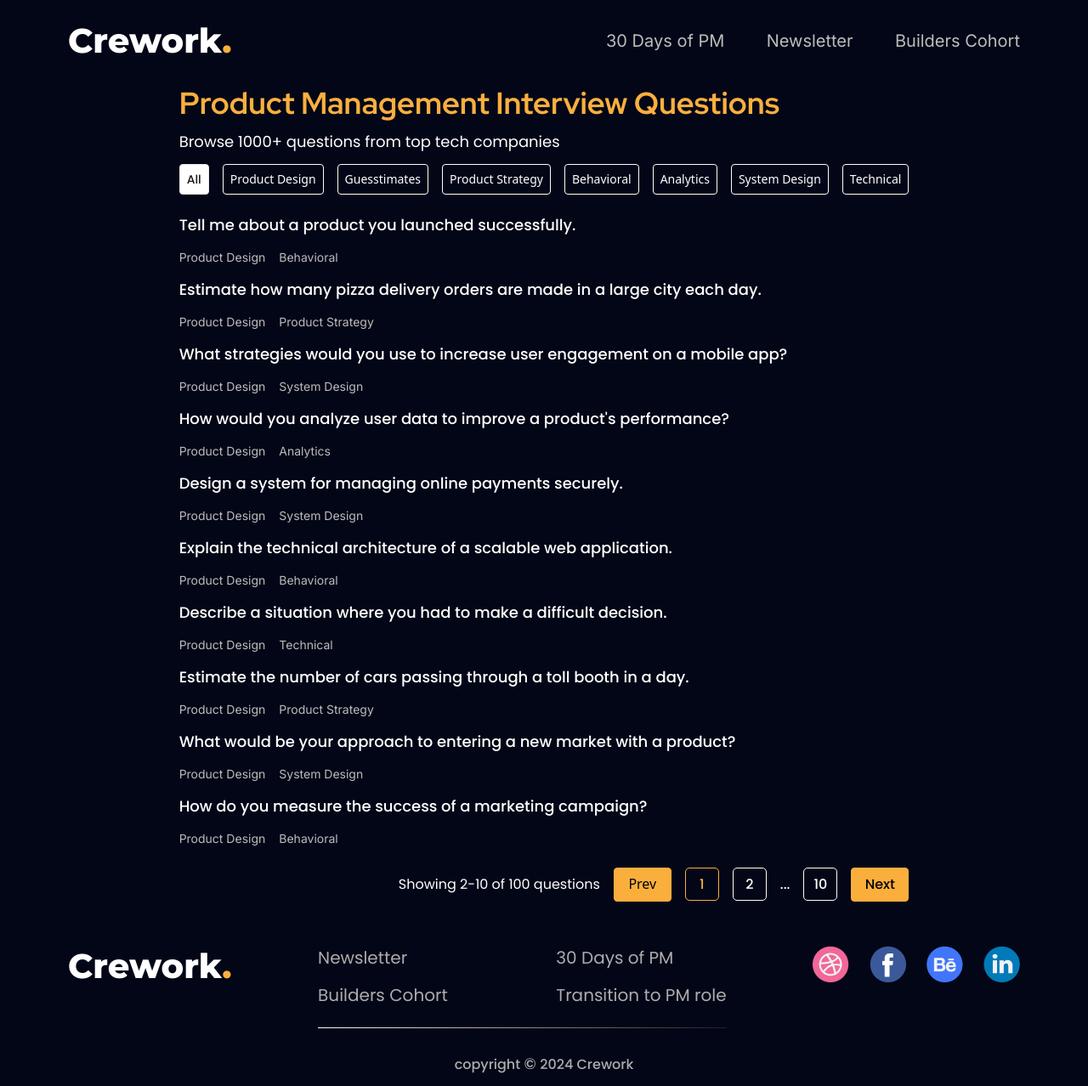
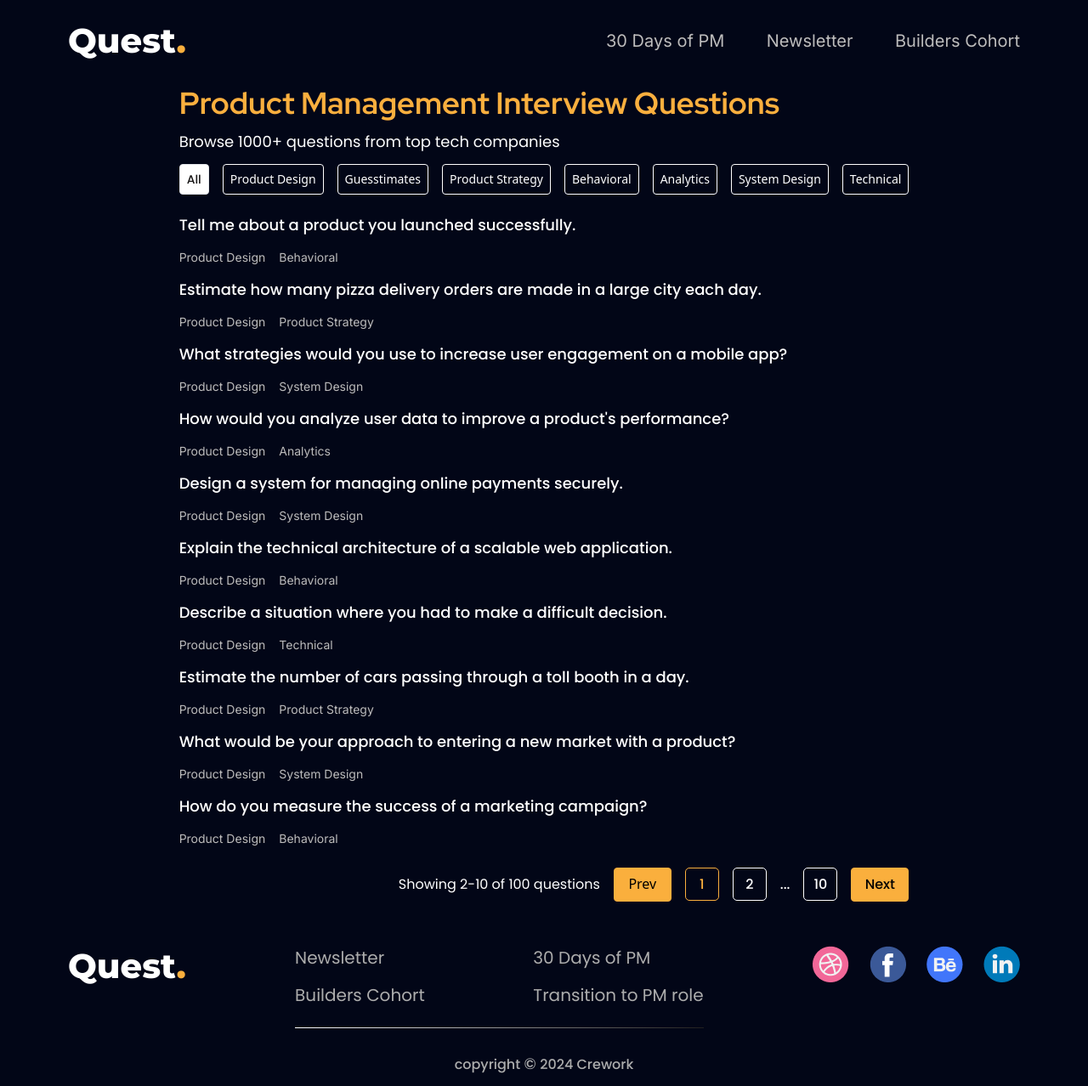
Before and after one commit to Abhishek7Tech/Product-Management-Interview-Questions-Page, a React (Create React App) app: page / in a window 1280 px wide. Shown: the whole page at 85% size. Built offline with nearby package versions, Linux system fonts and the light colour scheme.

Commit message:
nav and footer updates

```diff
--- a/src/components/Footer.js
+++ b/src/components/Footer.js
@@ -20,7 +20,7 @@ function Footer() {
         <footer className="mx-4 md:mx-20 md:pt-6 py-2">
             <div className="flex flex-col md:flex-row items-center md:items-start md:justify-between">
                 <a href="#">
-                    <h1 className="text-base md:text-[40px] md:leading-[48.76px] font-extrabold font-mono text-[#FFFFFF] my-6 md:my-0">Crework<span className="text-[#FAAF3D]">.</span></h1>
+                    <h1 className="text-base md:text-[40px] md:leading-[48.76px] font-extrabold font-mono text-[#FFFFFF] my-6 md:my-0">Quest<span className="text-[#FAAF3D]">.</span></h1>
                 </a>
 
                 <div className="w-10/12 md:w-auto flex flex-col items-center">
--- a/src/components/Navbar.js
+++ b/src/components/Navbar.js
@@ -13,7 +13,7 @@ function Navbar() {
             {/* <div> */}
 
             <a href="#">
-                <h1 className="text-2xl md:text-[40px] leading-[48.76px] font-extrabold text-[#FFFFFF] font-mono">Crework<span className="text-[#FAAF3D]">.</span></h1>
+                <h1 className="text-2xl md:text-[40px] leading-[48.76px] font-extrabold text-[#FFFFFF] font-mono">Quest<span className="text-[#FAAF3D]">.</span></h1>
             </a>
             {/* </div> */}
             {windowWidth.current > width && <ul className="flex justify-between w-[487px]">
```
